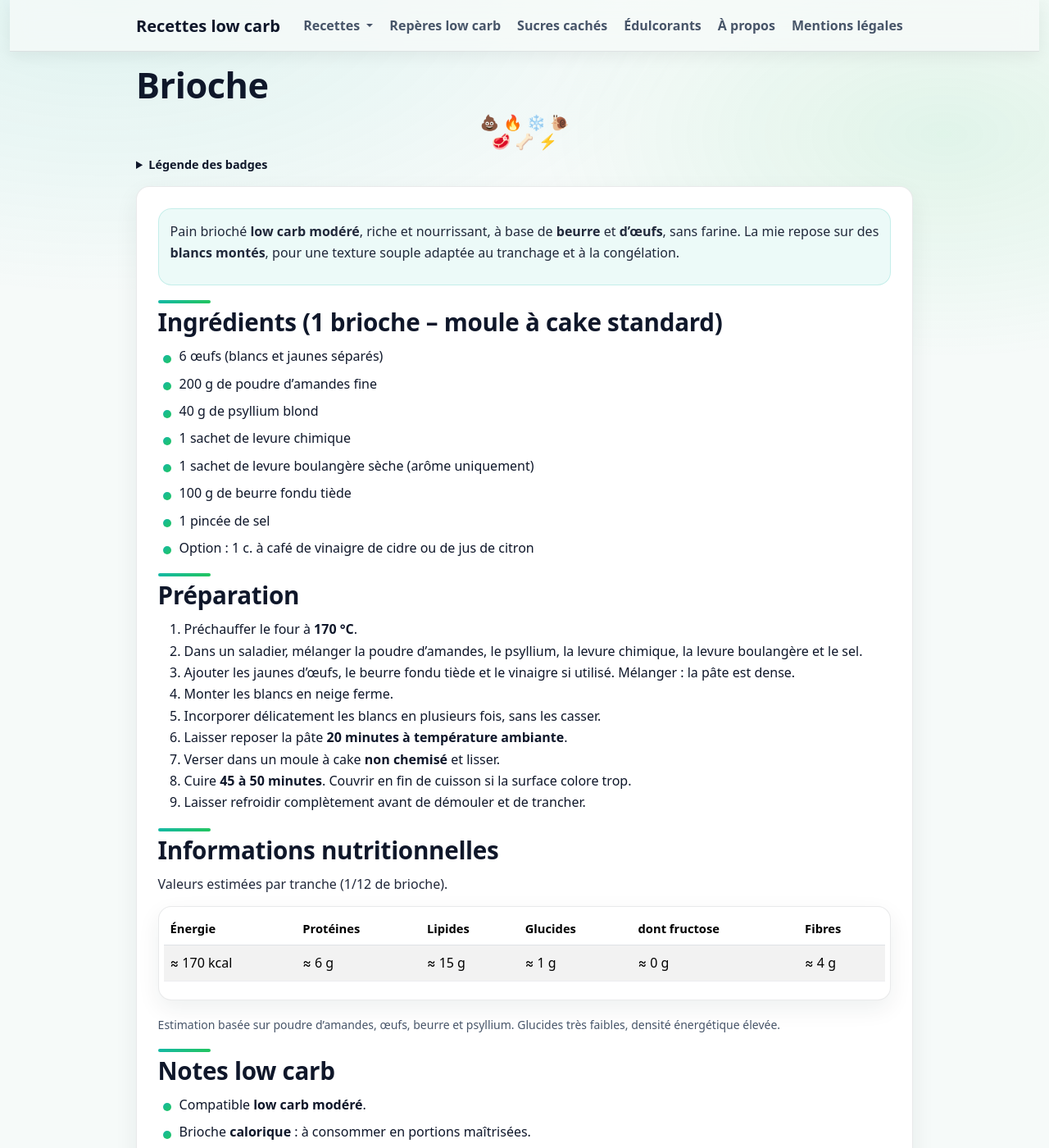
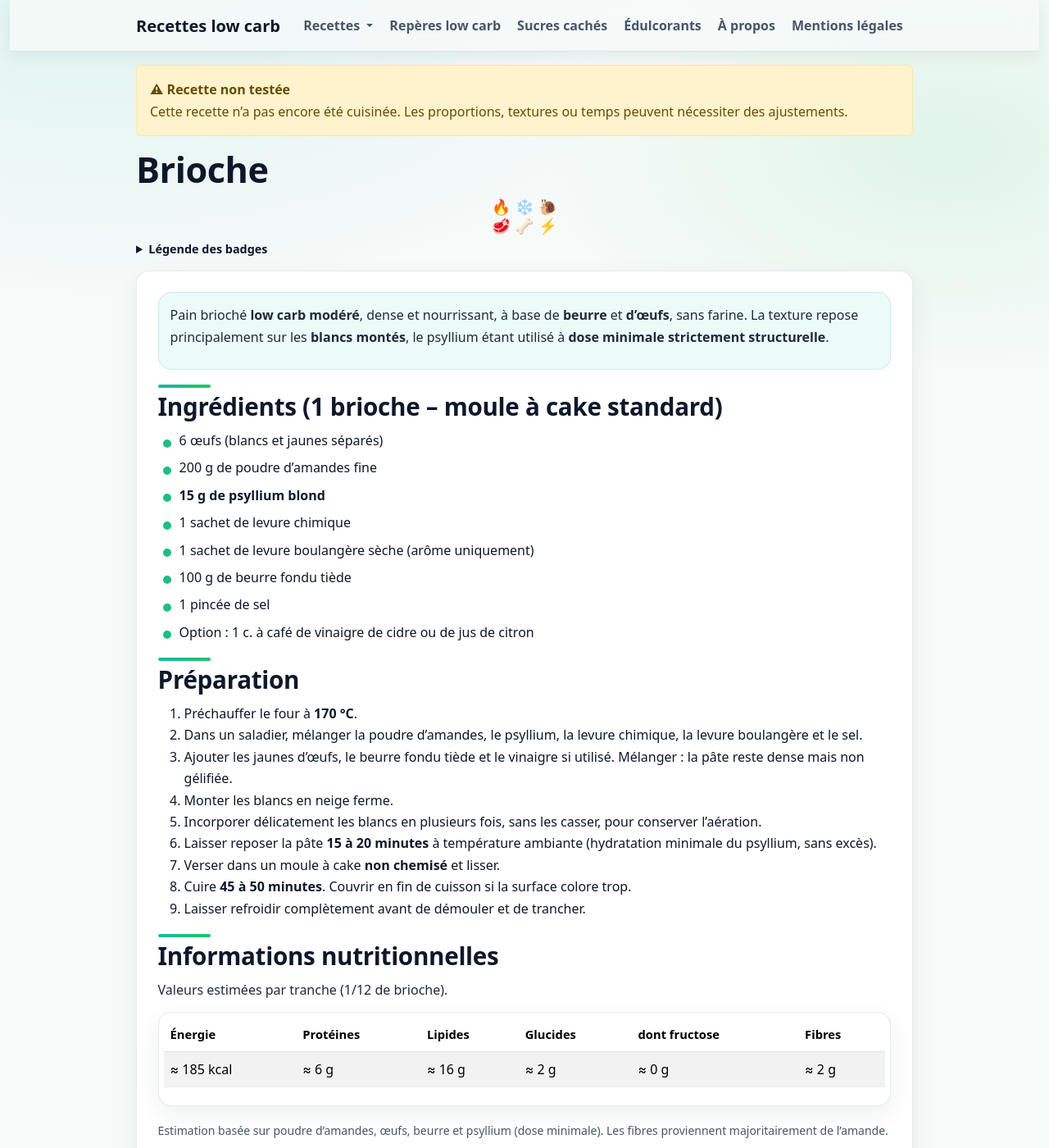
Before and after one commit to laurie-boissay/laurie-boissay.github.io, a Jekyll site: the page built from recettes/brioche-salee-au-gout-de-levure.html, in a window 1280 px wide and 1400 px high. Shown: the whole window at 82% size. Built offline with Jekyll 4.4.1, drawn with Linux system fonts in a browser that asks for light colours; some of the changed text lies outside the part shown.

Commit message:
Moins de psyllium dans la brioche

```diff
--- a/recettes/brioche-salee-au-gout-de-levure.html
+++ b/recettes/brioche-salee-au-gout-de-levure.html
@@ -1,15 +1,15 @@
 ---
 layout: recipe
 title: "Brioche"
-description: "Brioche low carb modéré à base d’œufs, beurre et poudre d’amandes. Mie souple obtenue par blancs montés, avec une note aromatique apportée par la levure boulangère."
+description: "Brioche low carb modéré à base d’œufs, beurre et poudre d’amandes. Mie souple obtenue par blancs montés, avec une structure assurée par une dose minimale de psyllium."
 recipe_title: "Brioche"
 recipe_subtitle: "Pain brioché low carb sans farine, à trancher (moule à cake)"
 recipe_group: "Pains & substituts"
 recipe_sort: "brioche"
-recipe_tested: true
+recipe_tested: false
+
 tags:
   - low-carb-modere
-  - riche-en-fibres
   - calorique
   - congelable
   - longue
@@ -34,13 +34,12 @@ extra_head: |
   }
   </script>
 ---
-
 <div class="recipe-lead">
   <p>
-    Pain brioché <strong>low carb modéré</strong>, riche et nourrissant,
+    Pain brioché <strong>low carb modéré</strong>, dense et nourrissant,
     à base de <strong>beurre</strong> et <strong>d’œufs</strong>, sans farine.
-    La mie repose sur des <strong>blancs montés</strong>, pour une texture souple
-    adaptée au tranchage et à la congélation.
+    La texture repose principalement sur les <strong>blancs montés</strong>,
+    le psyllium étant utilisé à <strong>dose minimale strictement structurelle</strong>.
   </p>
 </div>
 
@@ -48,7 +47,7 @@ extra_head: |
 <ul>
   <li>6 œufs (blancs et jaunes séparés)</li>
   <li>200 g de poudre d’amandes fine</li>
-  <li>40 g de psyllium blond</li>
+  <li><strong>15 g de psyllium blond</strong></li>
   <li>1 sachet de levure chimique</li>
   <li>1 sachet de levure boulangère sèche (arôme uniquement)</li>
   <li>100 g de beurre fondu tiède</li>
@@ -59,13 +58,28 @@ extra_head: |
 <h2>Préparation</h2>
 <ol>
   <li>Préchauffer le four à <strong>170&nbsp;°C</strong>.</li>
-  <li>Dans un saladier, mélanger la poudre d’amandes, le psyllium, la levure chimique, la levure boulangère et le sel.</li>
-  <li>Ajouter les jaunes d’œufs, le beurre fondu tiède et le vinaigre si utilisé. Mélanger&nbsp;: la pâte est dense.</li>
+  <li>
+    Dans un saladier, mélanger la poudre d’amandes, le psyllium,
+    la levure chimique, la levure boulangère et le sel.
+  </li>
+  <li>
+    Ajouter les jaunes d’œufs, le beurre fondu tiède et le vinaigre si utilisé.
+    Mélanger : la pâte reste dense mais non gélifiée.
+  </li>
   <li>Monter les blancs en neige ferme.</li>
-  <li>Incorporer délicatement les blancs en plusieurs fois, sans les casser.</li>
-  <li>Laisser reposer la pâte <strong>20 minutes à température ambiante</strong>.</li>
+  <li>
+    Incorporer délicatement les blancs en plusieurs fois,
+    sans les casser, pour conserver l’aération.
+  </li>
+  <li>
+    Laisser reposer la pâte <strong>15 à 20 minutes</strong> à température ambiante
+    (hydratation minimale du psyllium, sans excès).
+  </li>
   <li>Verser dans un moule à cake <strong>non chemisé</strong> et lisser.</li>
-  <li>Cuire <strong>45 à 50 minutes</strong>. Couvrir en fin de cuisson si la surface colore trop.</li>
+  <li>
+    Cuire <strong>45 à 50 minutes</strong>.
+    Couvrir en fin de cuisson si la surface colore trop.
+  </li>
   <li>Laisser refroidir complètement avant de démouler et de trancher.</li>
 </ol>
 
@@ -86,27 +100,31 @@ extra_head: |
     </thead>
     <tbody>
       <tr>
-        <td>≈ 170 kcal</td>
+        <td>≈ 185 kcal</td>
         <td>≈ 6 g</td>
-        <td>≈ 15 g</td>
-        <td>≈ 1 g</td>
+        <td>≈ 16 g</td>
+        <td>≈ 2 g</td>
         <td>≈ 0 g</td>
-        <td>≈ 4 g</td>
+        <td>≈ 2 g</td>
       </tr>
     </tbody>
   </table>
 </div>
 
 <p class="small text-muted">
-  Estimation basée sur poudre d’amandes, œufs, beurre et psyllium.
-  Glucides très faibles, densité énergétique élevée.
+  Estimation basée sur poudre d’amandes, œufs, beurre et psyllium (dose minimale).
+  Les fibres proviennent majoritairement de l’amande.
 </p>
 
 <h2>Notes low carb</h2>
 <ul>
   <li>Compatible <strong>low carb modéré</strong>.</li>
-  <li>Brioche <strong>calorique</strong> : à consommer en portions maîtrisées.</li>
+  <li>Brioche <strong>calorique</strong> : portion recommandée = 1 tranche.</li>
+  <li>
+    Le psyllium est utilisé à <strong>dose minimale</strong> :
+    structure suffisante sans effet « pain de fibres ».
+  </li>
   <li>La levure boulangère est utilisée uniquement pour l’arôme.</li>
   <li>Structure optimale après refroidissement complet.</li>
-  <li><strong>Congelable</strong> en tranches. Excellente une fois toastée.</li>
+  <li><strong>Congelable</strong> en tranches. Bonne tenue après décongélation et toastage.</li>
 </ul>
```
